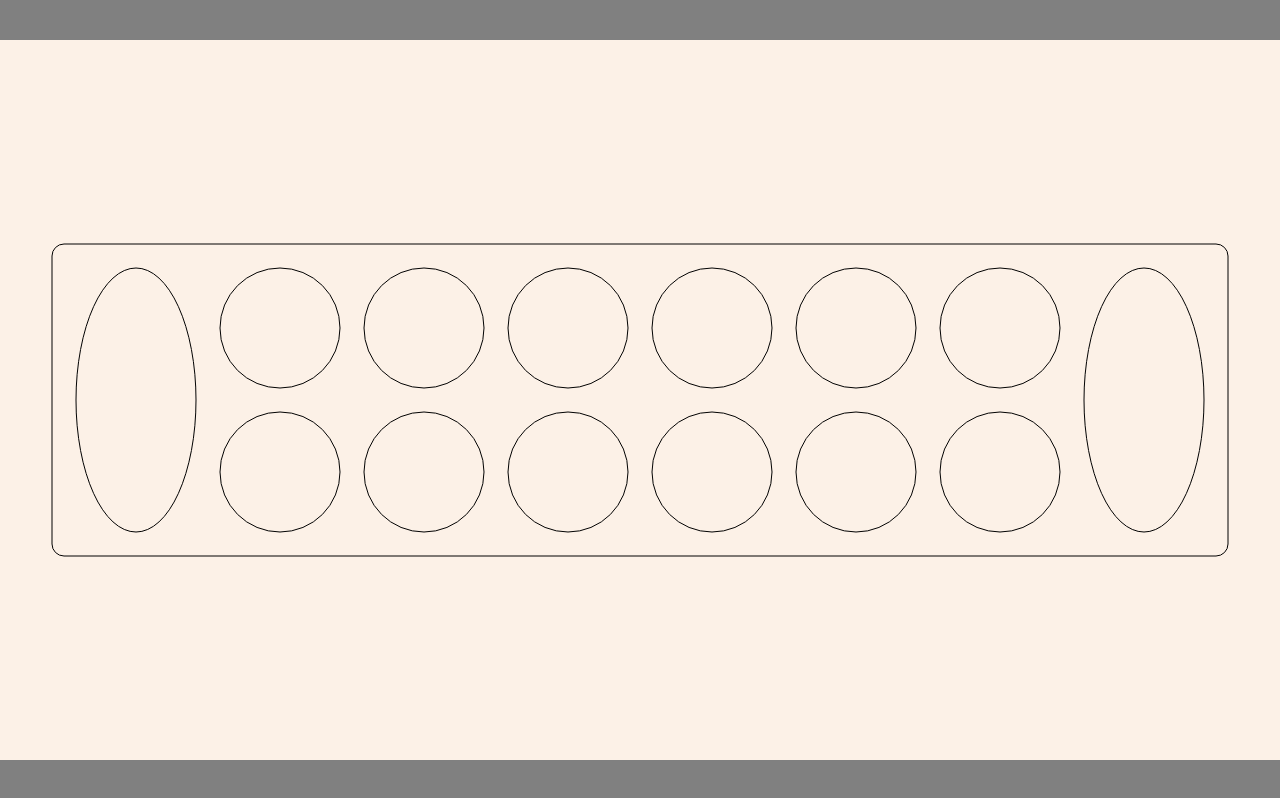
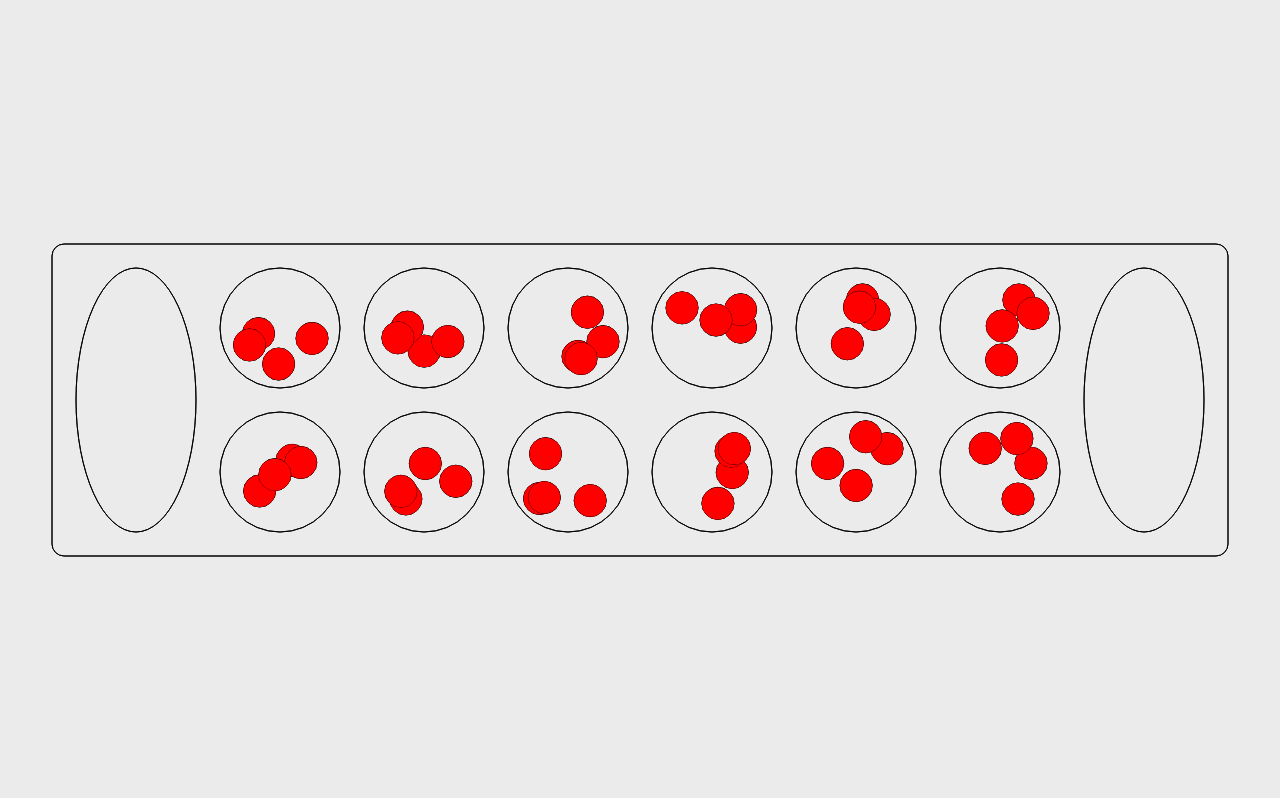
Before and after one commit to rkdarling898/Mancala, a plain HTML site: page index.html in a window 1280 px wide. Drawn offline with Linux system fonts and the light colour scheme.

Commit message:
Added stones and offsets

```diff
--- a/global.css
+++ b/global.css
@@ -5,11 +5,11 @@
 
 body {
     height: 100vh;
-    background-color: gray;
+    background-color: rgb(235, 235, 235);
 }
 
 canvas {
-    background-color: #FCF1E7;
+    /* background-color: #FCF1E7; */
     box-sizing: border-box;
     /* box-shadow: 3px 3px 3px 0px rgba(0,0,0,0.75); */
 }
--- a/js/board.js
+++ b/js/board.js
@@ -1,8 +1,44 @@
 import { Pit } from "./pit.js"
+import { Stone } from "./stone.js"
 
 export class Board {
     constructor () {
-        this.pits = [
+        this.pits = this.setBoard()
+    }
+
+    getAllPitPositions (scale = 1) {
+        const positionsObj = {}
+
+        for (let i = 0; i < 14; i++) {
+            positionsObj[`${i + 1}`] = this.getPitPosition(i, scale)
+        }
+
+        return positionsObj
+    }
+
+    // Board x and y are based on scale 1 board being 294 x 78 (canvas is 320 wide at smallest)
+
+    getMeasurements (scale) {
+        return {
+            x: 13 * scale,
+            y: 51 * scale,
+            width: 294 * scale,
+            height: 78 * scale,
+            margin: 6 * scale,
+            pitRadius: 15 * scale
+        }
+    }
+
+    getPitPosition (pitIndex, scale = 1) {
+        if (pitIndex === undefined || pitIndex > 0 || pitIndex <= 14) return null
+
+        const pit = this.pits[pitIndex]
+
+        return {x: pit.x * scale, y: pit.y * scale}
+    }
+
+    setBoard () {
+        const pits = [
             new Pit(250, 72, 1),
             new Pit(214, 72, 2),
             new Pit(178, 72, 3),
@@ -18,18 +54,20 @@ export class Board {
             new Pit(250, 108, 13),
             new Pit(286, 90, 14, 'store'),
         ]
-    }
 
-    // Board x and y are based on scale 1 board being 294 x 78 (canvas is 320 wide at smallest)
+        let nextId = 0
 
-    getMeasurements (scale) {
-        return {
-            x: 13 * scale,
-            y: 51 * scale,
-            width: 294 * scale,
-            height: 78 * scale,
-            margin: 6 * scale,
-            pitRadius: 15 * scale
+        for (let i = 0; i < pits.length; i++) {
+            let pit = pits[i]
+
+            if (pit.type === 'store') continue
+
+            for (let j = 0; j < 4; j++) {
+                pit.stones.push(new Stone(pit.x, pit.y, nextId))
+                nextId++
+            }
         }
+
+        return pits
     }
 }
--- a/js/main.js
+++ b/js/main.js
@@ -6,6 +6,8 @@ import { renderBoard } from "./mancalaRender.js"
 
 const canvas = document.getElementById('game-canvas')
 const ctx = canvas.getContext('2d')
+
+const board = new Board()
 const gameLoop = mainLoop()
 
 let scale
@@ -20,11 +22,12 @@ addEventListener('resize', size)
 
 gameLoop()
 
+window.board = board
+
 // Functions
 
 function mainLoop () {
     // Variables
-    const board = new Board()
 
     function loop () {
         renderBoard(ctx, board, scale)
@@ -36,4 +39,6 @@ function mainLoop () {
 function size () {
     scale = getScale(canvas)
     scaleCanvas(canvas, scale)
+
+    renderBoard(ctx, board, scale)
 }
--- a/js/mancalaRender.js
+++ b/js/mancalaRender.js
@@ -4,9 +4,11 @@ export function renderBoard (ctx, board, scale) {
     const bDims = board.getMeasurements(scale)
 
     ctx.strokeStyle = 'black'
+    ctx.fillStyle = 'red'
 
     drawRoundRect(ctx, bDims.x, bDims.y, bDims.width, bDims.height, [3 * scale])
     renderPits(ctx, bDims.pitRadius, board.pits, scale)
+    renderStones(ctx, 4 * scale, board.pits, scale)
 }
 
 function renderPits (ctx, radius, pitArray, scale) {
@@ -17,6 +19,22 @@ function renderPits (ctx, radius, pitArray, scale) {
     })
 }
 
+function renderStones (ctx, radius, pitArray, scale) {
+    pitArray.forEach(pit => {
+        renderStonesInPit(ctx, radius, pit, scale)
+    })
+}
+
+function renderStonesInPit (ctx, radius, pit, scale) {
+    const {x, y} = getScaledPosition(pit.position, scale)
+
+    pit.stones.forEach(stone => {
+        let offset = stone.offset
+
+        drawCircle(ctx, x + (offset.x * scale), y + (offset.y * scale), radius, true)
+    })
+}
+
 function getScaledPosition (coordinates, scale) {
     return {x: coordinates.x * scale, y: coordinates.y * scale}
 }
--- /dev/null
+++ b/js/stone.js
@@ -0,0 +1,29 @@
+export class Stone {
+    constructor (x, y, id) {
+        this.x = x
+        this.y = y
+        this.id = id
+        this.offset = getRandomOffset()
+        this.velocity = {x: 0, y: 0}
+    }
+
+    get position () {
+        return {x: this.x, y: this.y}
+    }
+}
+
+function getRandomOffset () {
+    let x = negTenToTen()
+    let y = negTenToTen()
+
+    while (Math.sqrt(Math.pow(x, 2) + Math.pow(y, 2)) > 10) {
+        x = negTenToTen()
+        y = negTenToTen()
+    }
+
+    return {x, y}
+}
+
+function negTenToTen () {
+    return (Math.random() * 20) - 10
+}
```
